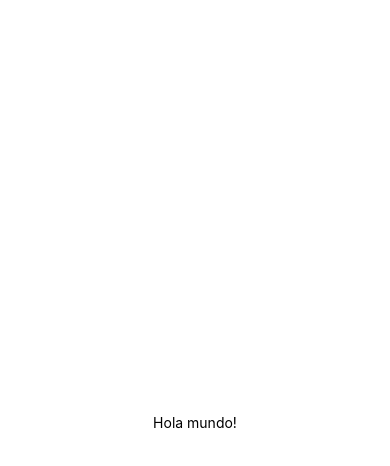
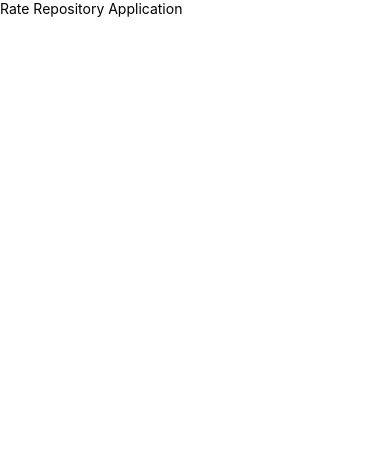
Before and after one commit to crcascr/rate-repository-app, a React Native app: screen / in a window 390 px wide. Shown: the top 466 px of the page. Built offline with nearby package versions, Linux system fonts and the light colour scheme.

Commit message:
StatusBar y expo-constants

```diff
--- a/App.js
+++ b/App.js
@@ -1,19 +1,8 @@
 import React from "react";
-import { StyleSheet, Text, View } from "react-native";
+import { StyleSheet, View } from "react-native";
+
+import Main from "./src/components/Main";
 
 export default function App() {
-  return (
-    <View style={styles.container}>
-      <Text>Hola mundo!</Text>
-    </View>
-  );
+  return <Main />;
 }
-
-const styles = StyleSheet.create({
-  container: {
-    flex: 1,
-    backgroundColor: "#fff",
-    alignItems: "center",
-    justifyContent: "center",
-  },
-});
--- a/package.json
+++ b/package.json
@@ -11,6 +11,7 @@
   "dependencies": {
     "@expo/webpack-config": "^19.0.0",
     "expo": "~49.0.15",
+    "expo-constants": "^14.4.2",
     "expo-status-bar": "~1.6.0",
     "react": "18.2.0",
     "react-dom": "18.2.0",
--- /dev/null
+++ b/src/components/Main.jsx
@@ -0,0 +1,13 @@
+import React from "react";
+import Constants from "expo-constants";
+import { Text, View } from "react-native";
+
+function Main() {
+  return (
+    <View style={{ marginTop: Constants.statusBarHeight, flexGrow: 1 }}>
+      <Text>Rate Repository Application</Text>
+    </View>
+  );
+}
+
+export default Main;
```
Also changed, not shown: 1 other file (tests, documents, lock files or other folders).
